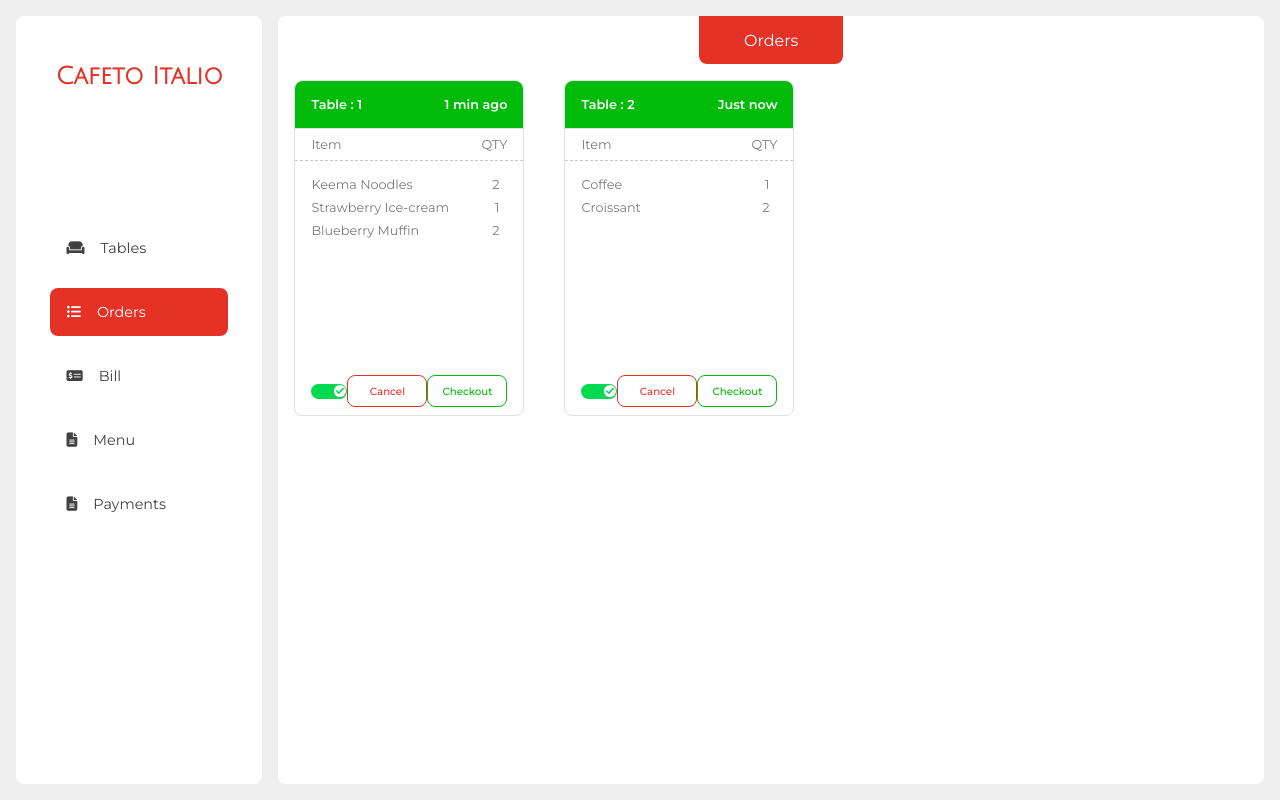
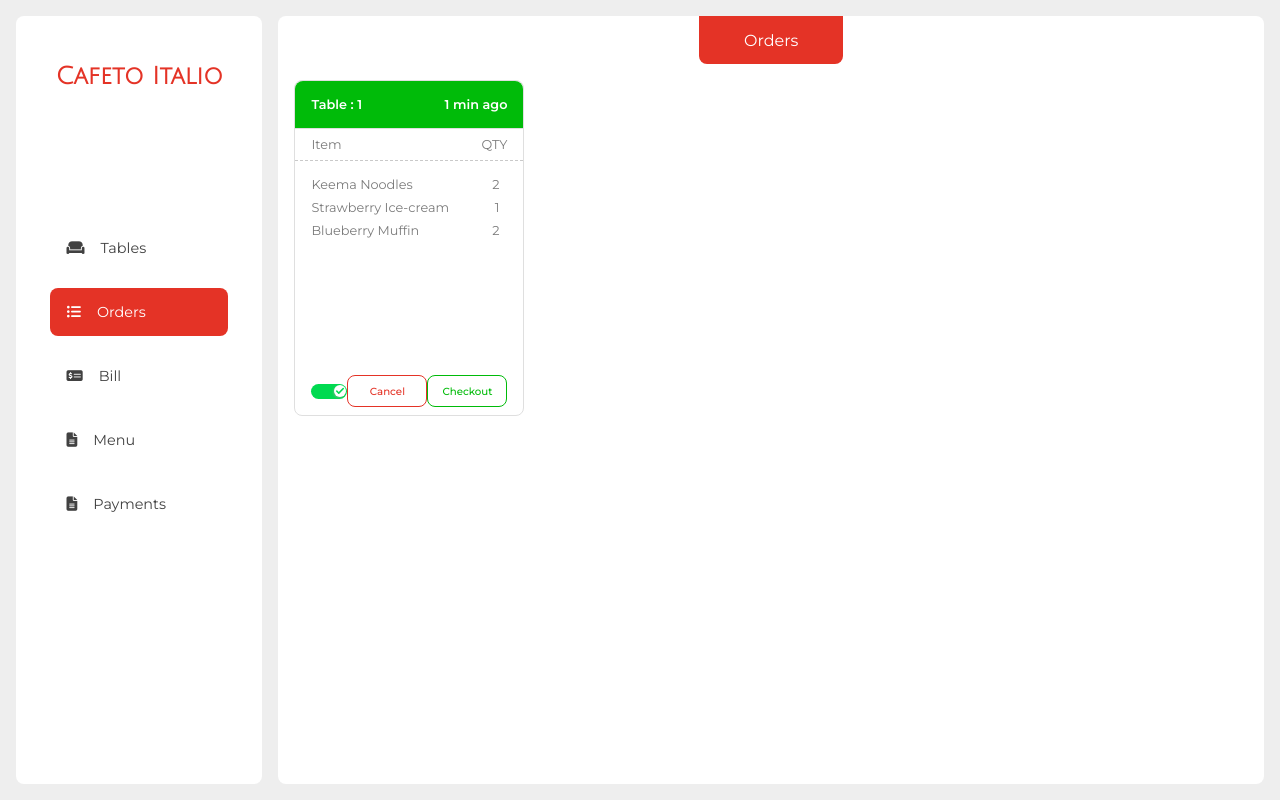
Before and after one commit to netisdark/try, a React (Vite) app in the folder frontDesk/: page /orders in a window 1280 px wide. Built offline with nearby package versions, Linux system fonts and the light colour scheme.

Commit message:
fix state bug

```diff
--- a/frontDesk/src/components/orders/Orders.jsx
+++ b/frontDesk/src/components/orders/Orders.jsx
@@ -17,15 +17,7 @@ export default function Orders() {
         { name: 'Strawberry Ice-cream', qty: 1 },
         { name: 'Blueberry Muffin', qty: 2 },
       ],
-    },
-    {
-      tableNum: 2,
-      timeStamp: 'Just now',
-      items: [
-        { name: 'Coffee', qty: 1 },
-        { name: 'Croissant', qty: 2 },
-      ],
-    },
+    }
   ]);
 
   const [confirmingIndex, setConfirmingIndex] = useState(null);
```
